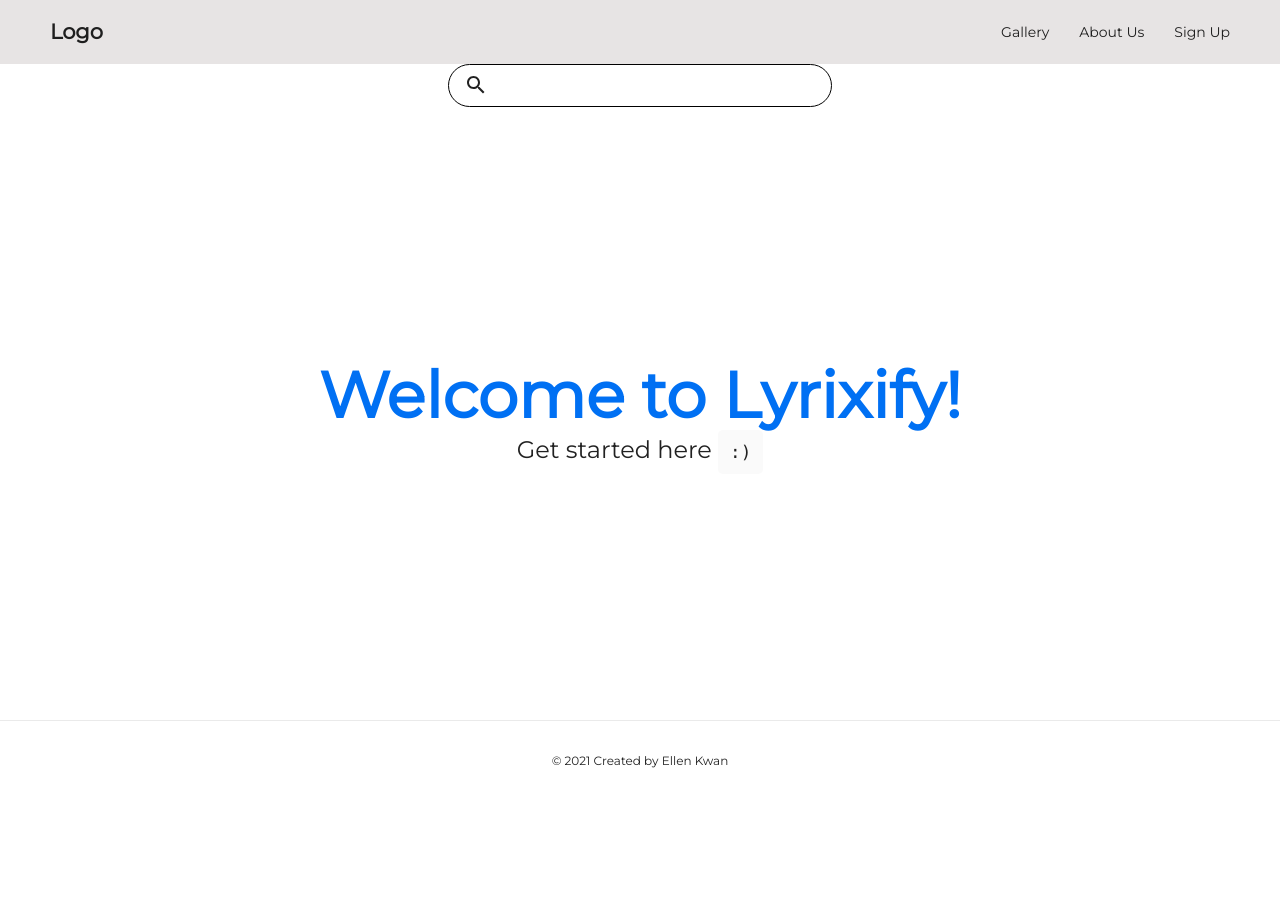
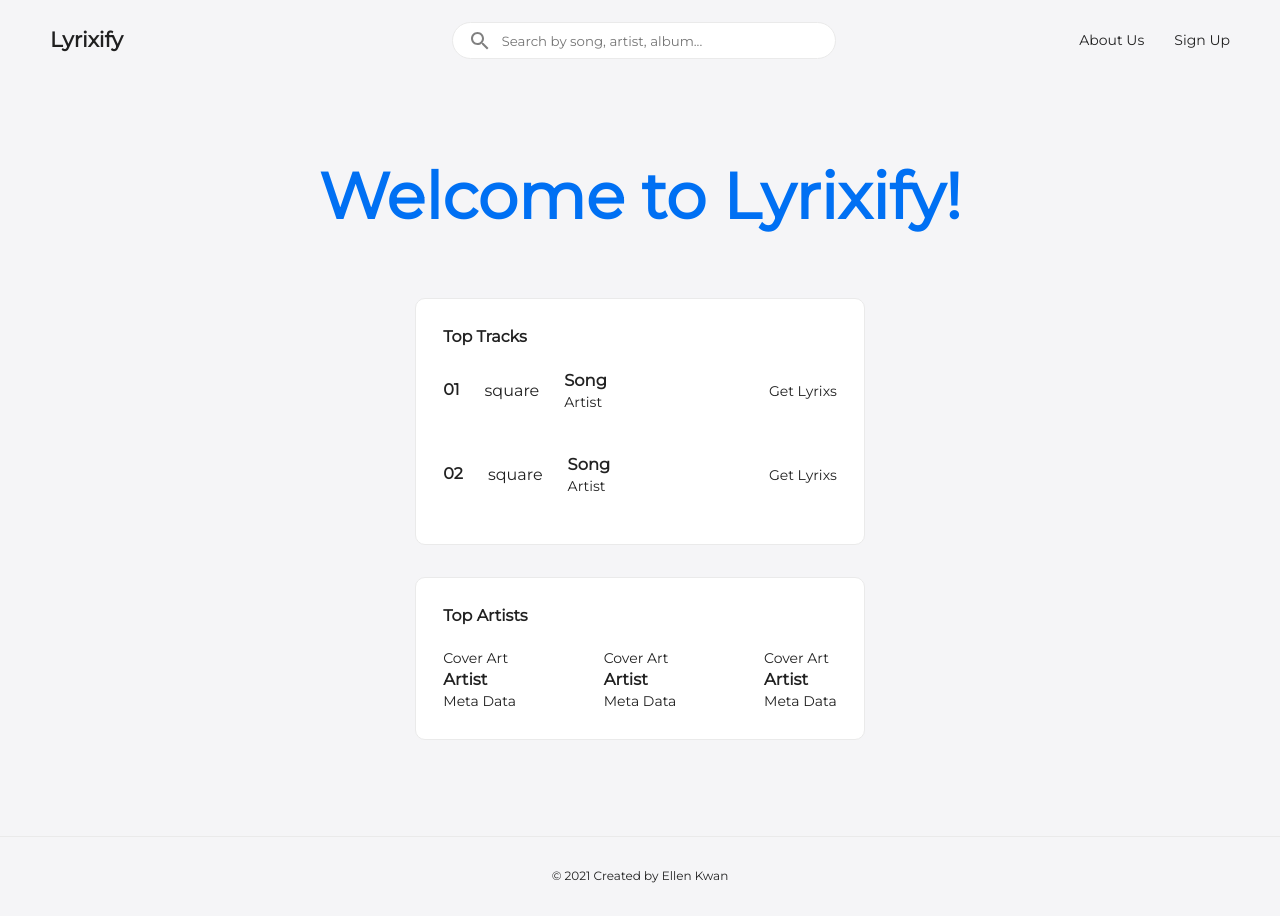
Before and after one commit to ellie1226/lyrixify, a Next.js app: page / in a window 1280 px wide. Before the commit the page ends 800 px from the top, so only its background shows below. Built offline with nearby package versions, Linux system fonts and the light colour scheme.

Commit message:
feat: added top track and top artist cards

```diff
--- a/pages/NavBar.jsx
+++ b/pages/NavBar.jsx
@@ -1,11 +1,12 @@
 import React, { useState, useEffect, useRef } from "react";
+import SearchBar from "./SearchBar";
 
 export default function NavBar() {
   const [isActive, setActive] = useState(false);
   const node = useRef();
 
   // navBar links and paths
-  const menuList = ["Gallery", "About Us", "Sign Up"];
+  const menuList = ["About Us", "Sign Up"];
 
   // className options based on responsive web design
   const menuOptions = isActive ? "nav-active nav-links" : "nav-links";
@@ -30,8 +31,9 @@ export default function NavBar() {
     <div className="nav-container">
       <header>
         <div className="logo">
-          <h2>Logo</h2>
+          <h2>Lyrixify</h2>
         </div>
+        <SearchBar />
         <nav className="nav-menu">
           <ul className={menuOptions}>
             {menuList.length &&
--- a/pages/SearchBar.jsx
+++ b/pages/SearchBar.jsx
@@ -7,9 +7,10 @@ export default function SearchBar() {
   return (
     <div className={styles.box_container}>
       <div className={styles.elements_container}>
-        <a href="#">
+        <a href="#" className={styles.magnifierIcon}>
           <SearchOutlinedIcon />
         </a>
+        <input type='text' placeholder='Search by song, artist, album...' className={styles.search}/>
       </div>
     </div>
   );
--- a/pages/index.jsx
+++ b/pages/index.jsx
@@ -1,37 +1,77 @@
-import styles from '../styles/Home.module.scss';
-import Head from 'next/head';
-import NavBar from './NavBar';
-import SearchBar from './SearchBar';
+import styles from "../styles/Home.module.scss";
+import Head from "next/head";
+import NavBar from "./NavBar";
+import SearchBar from "./SearchBar";
 
 // import { searchAllItems } from '../lib/spotify';
 
-export default function Home({data}) {
-
+export default function Home({ data }) {
   return (
     <>
       <div className={styles.container}>
         <Head>
           <title>Lyrixify</title>
-          <meta name='description' content='Next App Shell' />
-          <link rel='icon' href='/favicon.ico' />
+          <meta name="description" content="Next App Shell" />
+          <link rel="icon" href="/favicon.ico" />
         </Head>
         <NavBar />
-        <SearchBar />
         <main className={styles.main}>
           <h1 className={styles.title}>
             <a>Welcome to Lyrixify!</a>
           </h1>
-
-          <p className={styles.description}>
-            Get started here <code className={styles.code}>:)</code>
-          </p>
+          <div className={styles.grid}>
+            <div className={styles.card}>
+              <h2>Top Tracks</h2>
+              <span className={styles.content}>
+                <h2>01</h2>
+                <a href="#" className="cover_art">
+                  square
+                </a>
+                <div className={styles.column_order}>
+                  <h3>Song</h3>
+                  <p>Artist</p>
+                </div>
+                <p>Get Lyrixs</p>
+              </span>
+              <span className={styles.content}>
+                <h2>02</h2>
+                <a href="#" className="cover_art">
+                  square
+                </a>
+                <div className={styles.column_order}>
+                  <h3>Song</h3>
+                  <p>Artist</p>
+                </div>
+                <p>Get Lyrixs</p>
+              </span>
+            </div>
+          </div>
+          <div className={styles.horizontal_container}>
+            <h2>Top Artists</h2>
+            <div className={styles.horizontal_list}>
+              <div className={styles.column}>
+                <a href="#">Cover Art
+                <h3>Artist</h3>
+                <p>Meta Data</p>
+                </a>
+              </div>
+              <div className={styles.column}>
+                <a href="#">Cover Art
+                <h3>Artist</h3>
+                <p>Meta Data</p>
+                </a>
+              </div>
+              <div className={styles.column}>
+                <a href="#">Cover Art
+                <h3>Artist</h3>
+                <p>Meta Data</p>
+                </a>
+              </div>
+            </div>
+          </div>
         </main>
-
         <footer className={styles.footer}>
-          <a
-          >
-            © 2021 Created by Ellen Kwan
-          </a>
+          <a>© 2021 Created by Ellen Kwan</a>
         </footer>
       </div>
     </>
--- a/styles/Home.module.scss
+++ b/styles/Home.module.scss
@@ -1,6 +1,21 @@
-@mixin flexCenter {
-  text-align: center;
+$background-color: #fff;
+$border-color: #eaeaea;
+$transition: color 0.15s ease, border-color 0.15s ease;
+
+@mixin cardDefaults {
+  margin: 1rem;
+  padding: 1.7rem;
+  text-align: left;
+  text-decoration: none;
+  border: 1px solid $border-color;
+  border-radius: 10px;
+  background-color: $background-color;
+  justify-content: space-between;
+  h2 {
+    font-size: 1rem;
+  }
 }
+
 .container {
   min-height: 100vh;
   display: flex;
@@ -9,6 +24,7 @@
   align-items: center;
   height: auto !important;
   overflow: scroll;
+  background-color: #f5f5f7;
 }
 
 .main {
@@ -24,7 +40,7 @@
   width: 100%;
   height: 80px;
   font-size: 12px;
-  border-top: 1px solid #eaeaea;
+  border-top: 1px solid $border-color;
   display: flex;
   justify-content: center;
   align-items: center;
@@ -47,66 +63,58 @@
     &:hover,
     &:focus,
     &:active {
-      text-decoration: underline;
+      text-decoration: none;
     }
   }
-  @include flexCenter();
+  text-align: center;
 }
 
 .description {
-  @include flexCenter();
+  text-align: center;
   line-height: 1.5;
   font-size: 1.5rem;
 }
 
-.code {
-  background: #fafafa;
-  border-radius: 5px;
-  padding: 0.75rem;
-  font-size: 1.1rem;
-  font-family: Menlo, Monaco, Lucida Console, Liberation Mono, DejaVu Sans Mono,
-    Bitstream Vera Sans Mono, Courier New, monospace;
-}
-
 .grid {
   display: flex;
-  align-items: center;
-  justify-content: center;
-  flex-wrap: wrap;
+  // align-items: center;
+  // justify-content: center;
+  // flex-wrap: wrap;
   max-width: 800px;
   margin-top: 3rem;
 }
 
 .card {
-  margin: 1rem;
-  padding: 1.5rem;
-  text-align: left;
-  color: inherit;
-  text-decoration: none;
-  border: 1px solid #eaeaea;
-  border-radius: 10px;
-  transition: color 0.15s ease, border-color 0.15s ease;
-  width: 45%;
-  &:hover,
-  &:focus,
-  &:active {
-  color: #0070f3;
-  border-color: #0070f3;
+  @include cardDefaults();
+  width: 450px;
+  // grid-template-columns: [index] 16px [first] 4fr [var1] 2fr [last] minmax(120px,1fr);
+  .content {
+    display: flex;
+    align-items: center;
+    padding: 20px 0px
   }
-  h2 {
-    margin: 0 0 1rem 0;
-    font-size: 1.5rem;
+  a {
+    padding: 10px 25px;
+    font-size: 1rem;
+    line-height: 1.5;
   }
-  p {
-    margin: 0;
-    font-size: 1.25rem;
-    line-height: 1.5;
+  .column_order {
+    margin-right: auto;
   }
 }
 
-.logo {
-  height: 1em;
-  margin-left: 0.5rem;
+.horizontal_container {
+  @include cardDefaults();
+  width: 70%;
+  height: auto;
+  .horizontal_list {
+    margin-top: 20px;
+    display: flex;
+    justify-content: space-between;
+  }
+  // column {
+
+  // }
 }
 
 @media (max-width: 600px) {
--- a/styles/SearchBar.module.scss
+++ b/styles/SearchBar.module.scss
@@ -3,12 +3,45 @@ $primary-color: #0070f3;
 $background-color: rgb(231, 228, 228);
 
 .box_container {
-    border: 1px solid black;
-    border-radius: 25px;
-    width: 30%;
-    padding: 8px 0px 4px 15px;
+  border: 1px solid #eaeaea;
+  background-color: white;
+  border-radius: 40px;
+  position: relative;
+  margin: auto;
+  width: 30%;
+  height: 37px;
+  cursor: pointer;
+  &:hover,
+  &:focus-within {
+    color:$primary-color;
+    border: 2px solid $primary-color;
+    }
+  .elements_container {
+    width: 100%;
+    display: flex;
+    padding: 6px 2px 0px 15px;
+  }
+  .magnifierIcon {
+    margin-right: 10px;
+    color: grey;
+  }
+  .search {
+    width: 100%;
+    height: auto;
+    border: none;
+    margin-bottom: 5px;
+    border-radius: 60px;
+    font-family: inherit;
     cursor: pointer;
-    &:hover {
-        color:$primary-color
-      }
+    &:focus {
+      outline:none;
+    }
+  }
 }
+
+@media screen and (max-width: 768px) {
+  .box_container {
+    width: 60%;
+    right: 60px;
+  }
+}
--- a/styles/globals.scss
+++ b/styles/globals.scss
@@ -3,7 +3,7 @@
 // variables
 $primary-color: #0070f3;
 $font-stack: Montserrat, Roboto, Helvetica Neue, sans-serif;
-$background-color: rgb(231, 228, 228);
+$background-color: #f5f5f7;
 
 
 html,
@@ -22,7 +22,7 @@ body {
 
 .logo {
   cursor: pointer;
-  margin-right: auto;
+  margin-right: 115px;
   margin-left: 50px
 }
 
@@ -32,9 +32,8 @@ a {
 }
 
 header {
-  min-height: 8vh;
+  min-height: 10vh;
   display: flex;
-  justify-content: flex-end;
   align-items: center;
   flex-direction: row;
   background-color: $background-color;
```
